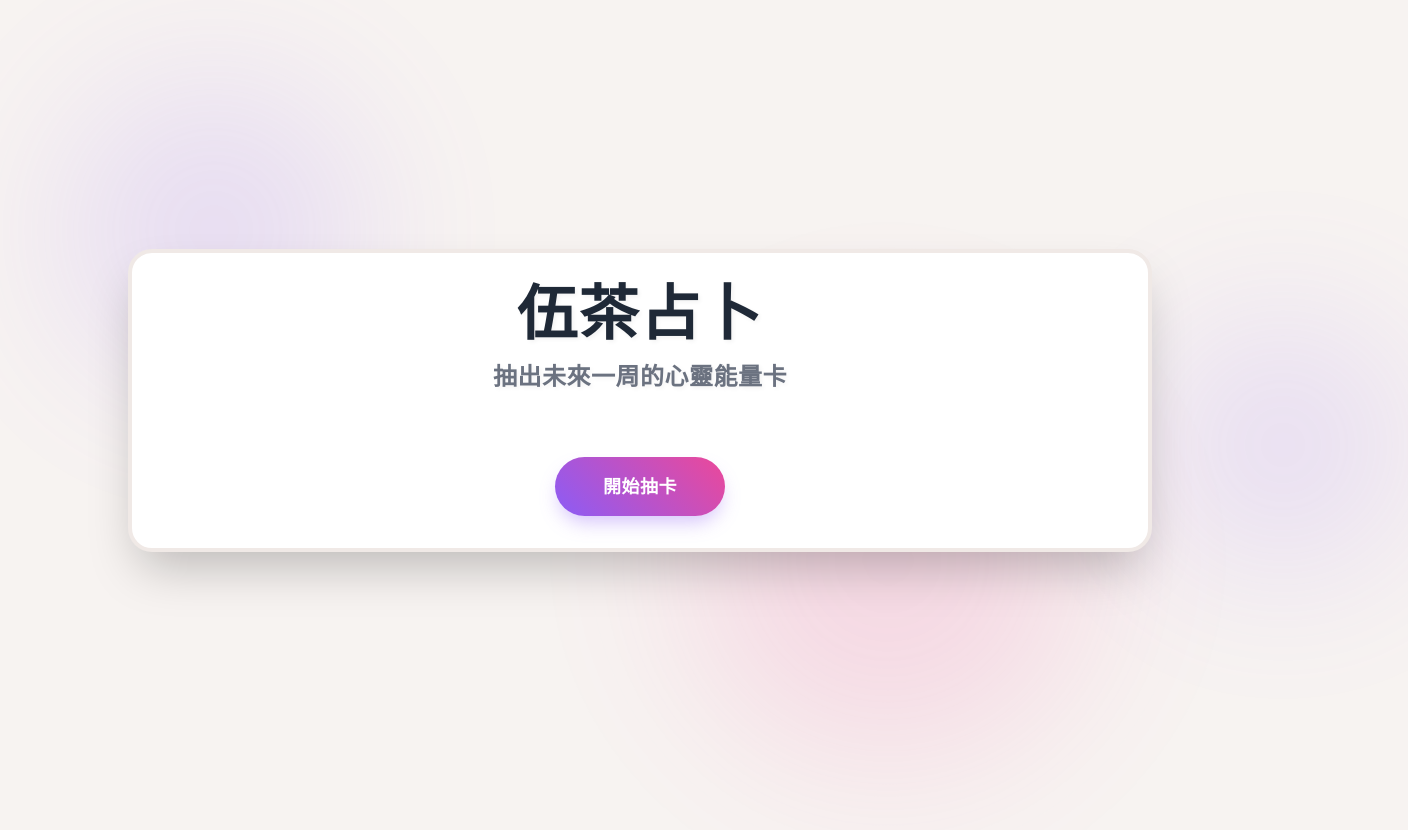
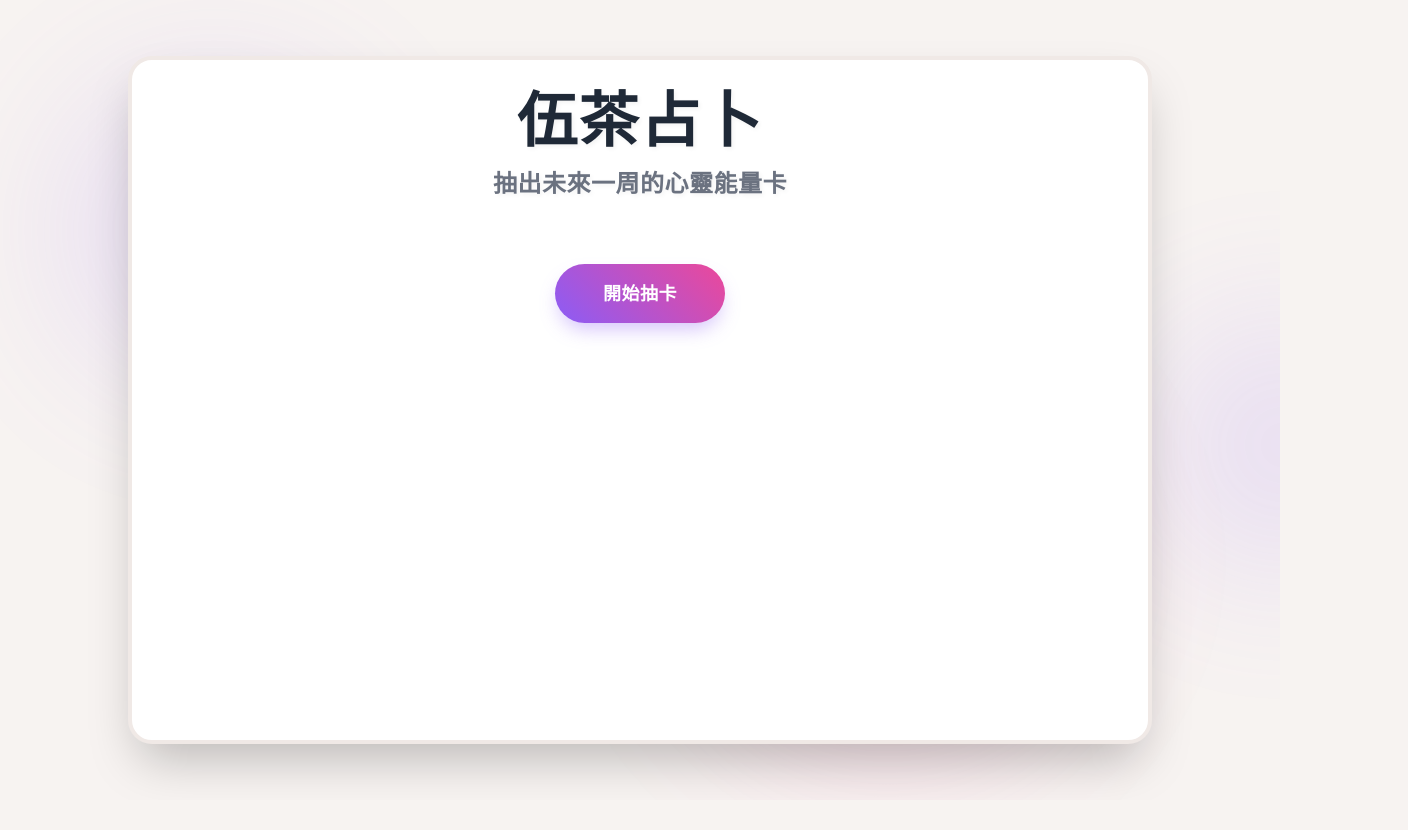
Before and after one commit to FANG0-sys/tea-oracle, a plain HTML site: page index.html in a window 1280 px wide. Shown: the whole page, 1408 px wide, since content can reach past the window. After the commit the page ends 800 px from the top, so only its background shows below. Drawn offline with nearby package versions, Linux system fonts and the light colour scheme.

Commit message:
index.html

```diff
--- a/index.html
+++ b/index.html
@@ -13,13 +13,20 @@
             font-family: 'Inter', sans-serif;
             letter-spacing: 0.5px;
             background-color: #f7f3f1;
-            height: 100%;
+            /* 將 min-h-screen 移到 body 上，讓整個頁面都有足夠高度 */
+            min-height: 100vh;
+            overflow-x: hidden;
         }
 
-        /* 主容器樣式 */
+        /* 主容器樣式 - 調整為更靈活的版面 */
         .main-container {
             background-color: #FFFFFF;
             border: 4px solid #f0e9e6;
+            min-height: 80vh;
+            display: flex;
+            flex-direction: column;
+            justify-content: space-between;
+            flex-grow: 1; /* 讓容器可以伸展以適應內容 */
         }
 
         /* 卡片容器樣式 */
@@ -117,7 +124,7 @@
         }
     </style>
 </head>
-<body class="text-gray-800 flex flex-col items-center justify-center min-h-screen p-6 overflow-hidden relative">
+<body class="text-gray-800 flex flex-col items-center justify-start min-h-screen p-6 overflow-x-hidden relative">
 
     <!-- 幾何圖形背景 -->
     <div id="geometric-shapes" class="absolute inset-0 z-0">
@@ -216,6 +223,7 @@
         const drawButton = document.getElementById('drawButton');
         const resetButton = document.getElementById('resetButton');
         const cardSelectionContainer = document.getElementById('card-selection');
+        const mainContent = document.getElementById('main-content');
 
         let revealedCardCount = 0;
 
@@ -289,12 +297,16 @@
                 const cardElement = createCardElement(card);
                 cardSelectionContainer.appendChild(cardElement);
             });
+
+            // 調整主容器高度以適應內容
+            mainContent.style.minHeight = '100vh';
         });
 
         // 處理重新占卜
         resetButton.addEventListener('click', () => {
             drawSection.classList.add('hidden');
             introSection.classList.remove('hidden');
+            mainContent.style.minHeight = '80vh';
         });
     </script>
 </body>
```
